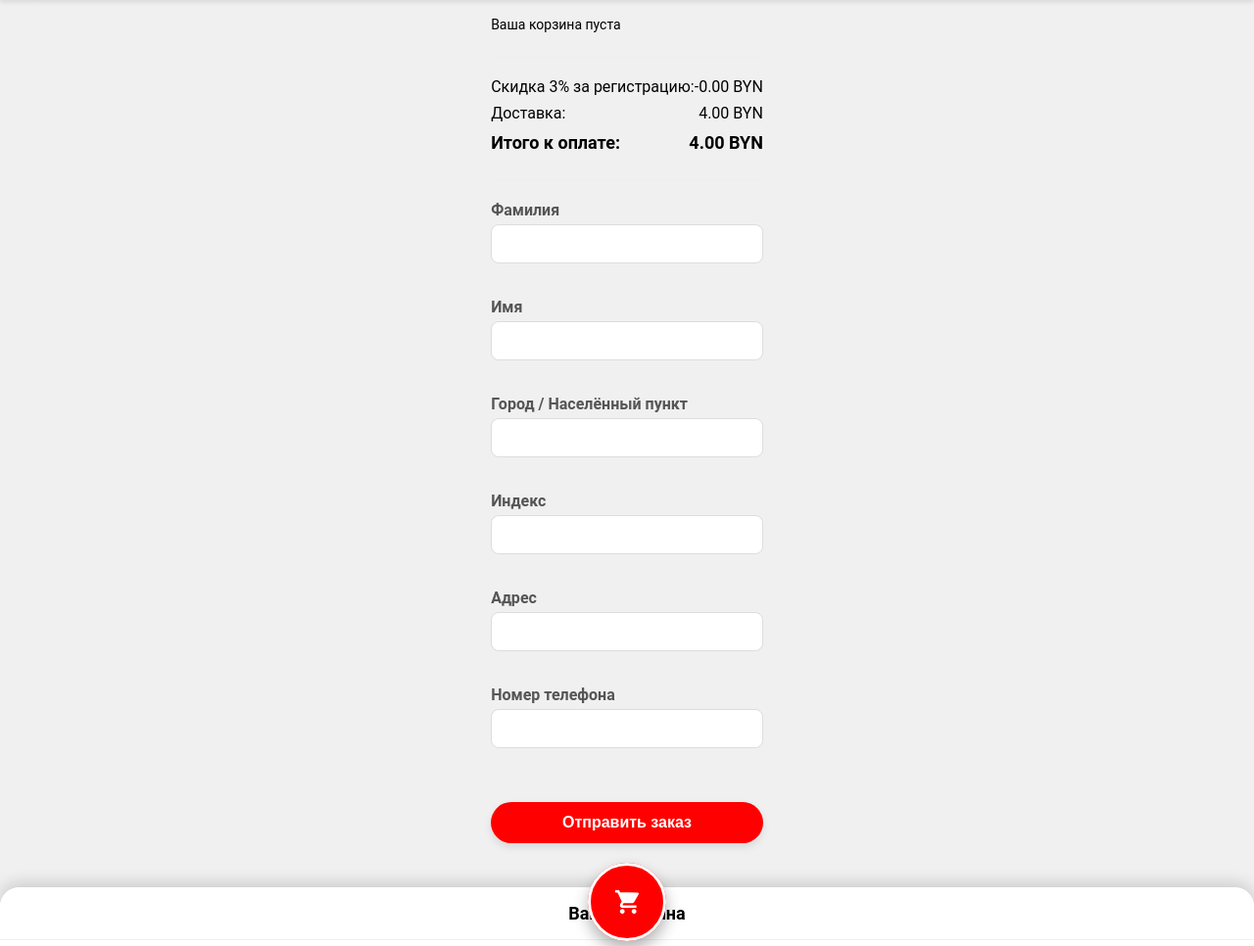
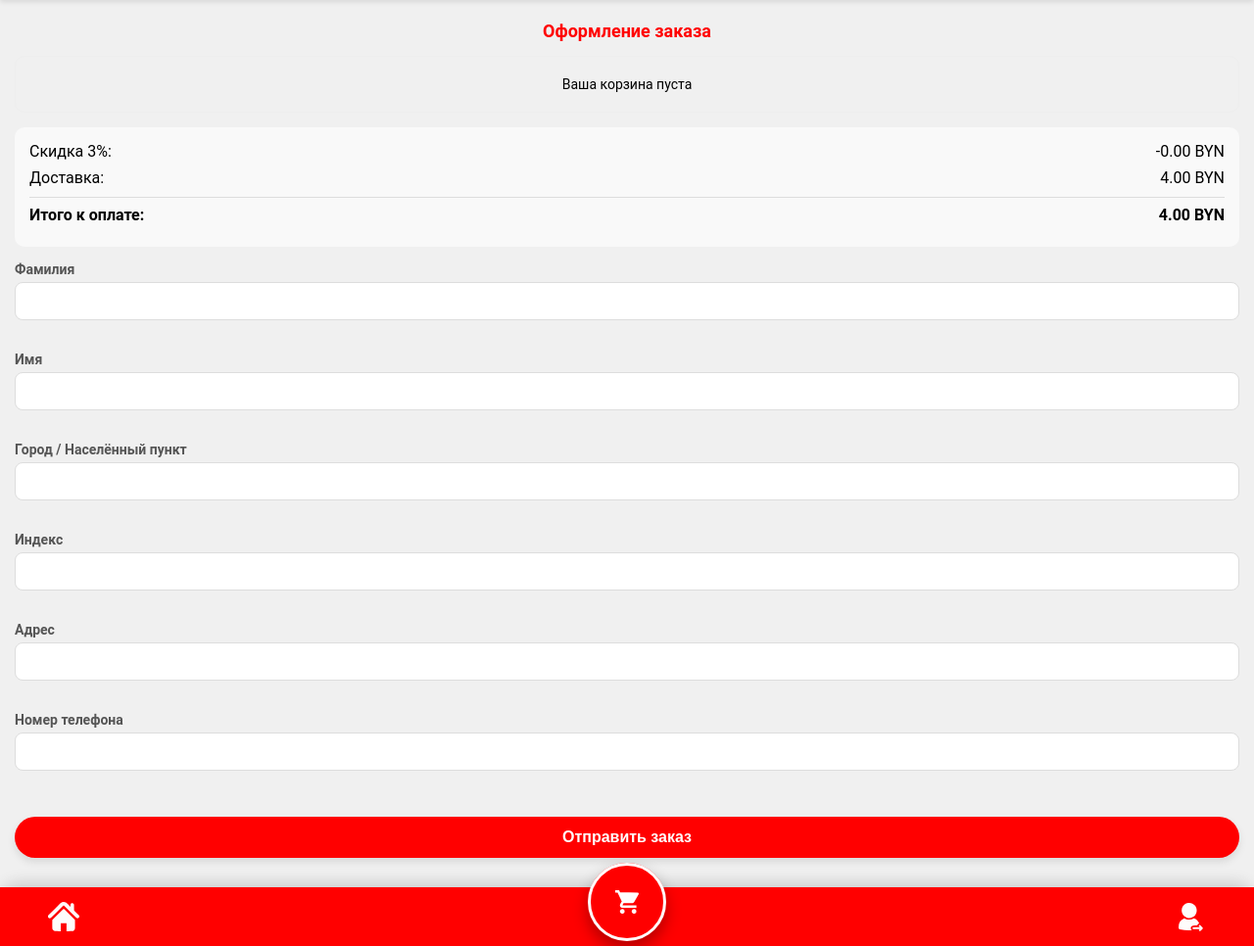
Before and after one commit to romaroma2801/shop-miniapp, a Flask app: page /order in a window 1280 px wide. Shown: the part 64-1030 px from the top of the page at 98% size. Run offline with Flask 3, Linux system fonts and the light colour scheme; parts of the project's set-up code (start-up, migrations or seed data) failed here and were passed over.

Commit message:
Update order.html

```diff
--- a/templates/order.html
+++ b/templates/order.html
@@ -7,11 +7,8 @@
   <link rel="stylesheet" href="/static/css/style.css">
   <link rel="stylesheet" href="/static/css/cart.css">
   <style>
-    body, html {
-      overflow-x: hidden;
-      margin: 0;
-      padding: 0;
-    }
+    :root { --vh: 1vh; }
+    html, body { height: calc(var(--vh, 1vh) * 100); }
 
     .loader {
       position: fixed;
@@ -23,7 +20,7 @@
       display: flex;
       align-items: center;
       justify-content: center;
-      z-index: 999;
+      z-index: 1000;
     }
 
     .loader img {
@@ -38,35 +35,33 @@
       100% { transform: scale(1); opacity: 0.9; }
     }
 
-    .order-container {
-      padding: 20px;
-      max-width: 600px;
-      margin: 0 auto;
+    #order-content {
+      padding: 70px 15px 60px; /* Отступы под header и над footer */
+      height: calc(100% - 130px);
+      overflow-y: auto;
+      display: none;
     }
 
     .order-title {
       text-align: center;
-      font-size: 20px;
-      margin-bottom: 20px;
+      font-size: 18px;
+      margin-bottom: 15px;
       color: #ff0000;
     }
 
-    .order-items {
-      margin-bottom: 20px;
-      border-bottom: 1px solid #eee;
-      padding-bottom: 20px;
-    }
-
-    .order-item {
-      display: flex;
-      justify-content: space-between;
-      margin-bottom: 10px;
+    .order-items-container {
+      max-height: 40vh;
+      overflow-y: auto;
+      margin-bottom: 15px;
+      border: 1px solid #eee;
+      border-radius: 10px;
     }
 
     .order-summary {
-      margin-bottom: 20px;
-      border-bottom: 1px solid #eee;
-      padding-bottom: 20px;
+      margin-bottom: 15px;
+      padding: 15px;
+      background: #f9f9f9;
+      border-radius: 10px;
     }
 
     .summary-row {
@@ -77,18 +72,26 @@
 
     .summary-total {
       font-weight: bold;
-      font-size: 18px;
+      font-size: 16px;
       margin-top: 10px;
+      padding-top: 8px;
+      border-top: 1px solid #ddd;
+    }
+
+    .free-delivery {
+      color: green;
+      font-size: 12px;
     }
 
     .form-group {
-      margin-bottom: 15px;
+      margin-bottom: 12px;
     }
 
     .form-group label {
       display: block;
       margin-bottom: 5px;
-      font-weight: bold;
+      font-size: 14px;
+      color: #555;
     }
 
     .form-group input {
@@ -96,25 +99,22 @@
       padding: 10px;
       border: 1px solid #ddd;
       border-radius: 8px;
-      font-size: 16px;
+      font-size: 15px;
+      box-sizing: border-box;
     }
 
     .submit-btn {
       background: #ff0000;
       color: white;
       border: none;
-      padding: 12px 20px;
+      padding: 12px;
       border-radius: 25px;
       font-size: 16px;
       font-weight: bold;
       width: 100%;
-      margin-top: 20px;
+      margin: 15px 0 30px;
       cursor: pointer;
-    }
-
-    .free-delivery {
-      color: green;
-      font-size: 14px;
+      box-shadow: 0 4px 8px rgba(0,0,0,0.1);
     }
   </style>
 </head>
@@ -131,11 +131,13 @@
     <img src="/static/back.svg" alt="Назад">
   </button>
 
-  <div class="order-container" id="order-content" style="display: none;">
+  <div id="order-content">
     <h2 class="order-title">Оформление заказа</h2>
 
-    <div class="order-items" id="order-items">
-      <!-- Товары будут здесь -->
+    <div class="order-items-container">
+      <div id="order-items">
+        <!-- Товары будут здесь -->
+      </div>
     </div>
 
     <div class="order-summary" id="order-summary">
@@ -177,6 +179,15 @@
     </form>
   </div>
 
+  <div class="footer-buttons">
+    <div id="home-button" onclick="location.href='/'">
+      <img src="/static/home.svg" alt="Домой">
+    </div>
+    <div id="login-button" onclick="location.href='/user'">
+      <img src="/static/login.svg" alt="Личный кабинет">
+    </div>
+  </div>
+
   <script src="/static/js/cart.js"></script>
   <script>
     document.addEventListener('DOMContentLoaded', async () => {
@@ -214,29 +225,35 @@
       });
     });
 
-    async function loadUserData() {
-      if (!window.Telegram?.WebApp?.initDataUnsafe?.user) return null;
-
-      const tgUser = Telegram.WebApp.initDataUnsafe.user;
-      const userKey = `user_${tgUser.id}`;
-      return JSON.parse(localStorage.getItem(userKey)) || null;
-    }
-
     function renderOrderItems() {
       const itemsContainer = document.getElementById('order-items');
       const items = cart.items;
 
       if (!items.length) {
-        itemsContainer.innerHTML = '<p>Ваша корзина пуста</p>';
+        itemsContainer.innerHTML = '<p style="text-align: center; padding: 15px;">Ваша корзина пуста</p>';
         return;
       }
 
       itemsContainer.innerHTML = items.map(item => `
-        <div class="order-item">
-          <span>${item.title} ${item.option ? `(${item.option})` : ''} × ${item.quantity}</span>
-          <span>${(item.price * item.quantity).toFixed(2)} BYN</span>
+        <div class="cart-item">
+          <div class="cart-item-info">
+            <div class="cart-item-title">${item.title}</div>
+            ${item.option ? `<div class="cart-item-option">${item.option}</div>` : ''}
+            <div class="cart-item-quantity">Количество: ${item.quantity}</div>
+          </div>
+          <div class="cart-item-right">
+            <div class="cart-item-price">${(item.price * item.quantity).toFixed(2)} BYN</div>
+            <button class="cart-item-remove" onclick="removeOrderItem('${item.key}', event)"></button>
+          </div>
         </div>
       `).join('');
+    }
+
+    function removeOrderItem(key, event) {
+      event.stopPropagation();
+      cart.remove(key);
+      renderOrderItems();
+      renderOrderSummary();
     }
 
     function renderOrderSummary() {
@@ -248,7 +265,7 @@
 
       summaryContainer.innerHTML = `
         <div class="summary-row">
-          <span>Скидка 3% за регистрацию:</span>
+          <span>Скидка 3%:</span>
           <span>-${discount.toFixed(2)} BYN</span>
         </div>
         <div class="summary-row">
@@ -260,6 +277,14 @@
           <span>${finalTotal.toFixed(2)} BYN</span>
         </div>
       `;
+    }
+
+    async function loadUserData() {
+      if (!window.Telegram?.WebApp?.initDataUnsafe?.user) return null;
+
+      const tgUser = Telegram.WebApp.initDataUnsafe.user;
+      const userKey = `user_${tgUser.id}`;
+      return JSON.parse(localStorage.getItem(userKey)) || null;
     }
 
     async function submitOrder() {
```
